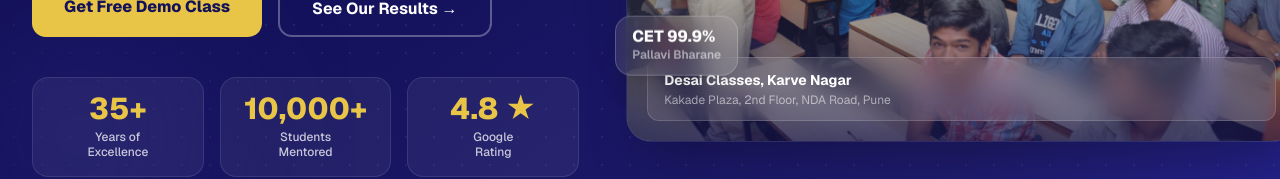
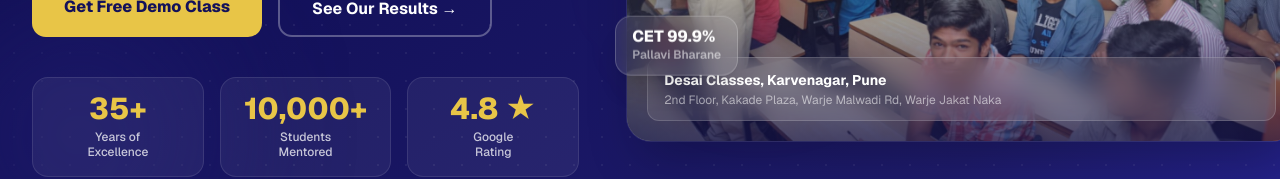
Before and after one commit to pratikdesai74/desai-classes-website, a Next.js app: page / in a window 1280 px wide. Shown: the part 521-700 px from the top of the page. Built offline with nearby package versions, Linux system fonts and the light colour scheme.

Commit message:
Update address to Warje Malwadi Rd, Warje Jakat Naka, Karvenagar

```diff
--- a/src/app/layout.tsx
+++ b/src/app/layout.tsx
@@ -91,8 +91,8 @@ const jsonLd = {
   telephone: "+919822598294",
   address: {
     "@type": "PostalAddress",
-    streetAddress: "Kakade Plaza, 2nd Floor, NDA Road, Opposite Kakade City",
-    addressLocality: "Karve Nagar, Pune",
+    streetAddress: "2nd Floor, Kakade Plaza, Warje Malwadi Rd, Warje Jakat Naka",
+    addressLocality: "Karvenagar, Pune",
     addressRegion: "Maharashtra",
     postalCode: "411052",
     addressCountry: "IN",
--- a/src/components/Contact.tsx
+++ b/src/components/Contact.tsx
@@ -70,9 +70,9 @@ export default function Contact() {
                   <div>
                     <div className="text-white font-bold text-sm mb-0.5">Address</div>
                     <div className="text-white/50 text-sm leading-relaxed">
-                      Kakade Plaza, 2nd Floor, NDA Road,<br />
-                      Opposite Kakade City, Karve Nagar,<br />
-                      Pune — 411052
+                      2nd Floor, Kakade Plaza,<br />
+                      Warje Malwadi Rd, Warje Jakat Naka,<br />
+                      Karvenagar, Pune — 411052
                     </div>
                   </div>
                 </div>
--- a/src/components/Footer.tsx
+++ b/src/components/Footer.tsx
@@ -75,7 +75,7 @@ export default function Footer() {
       <div className="border-t border-white/6">
         <div className="max-w-7xl mx-auto px-4 sm:px-6 lg:px-8 py-5 flex flex-col sm:flex-row items-center justify-between gap-3">
           <p className="text-white/65 text-xs">&copy; {new Date().getFullYear()} Desai Classes, Pune. All rights reserved.</p>
-          <p className="text-white/65 text-xs">Kakade Plaza, 2nd Floor, NDA Road, Karve Nagar, Pune — 411052</p>
+          <p className="text-white/65 text-xs">2nd Floor, Kakade Plaza, Warje Malwadi Rd, Warje Jakat Naka, Karvenagar, Pune — 411052</p>
         </div>
       </div>
     </footer>
--- a/src/components/Hero.tsx
+++ b/src/components/Hero.tsx
@@ -110,8 +110,8 @@ export default function Hero() {
                 <div className="absolute inset-0 bg-gradient-to-t from-[#0D0B47]/75 via-transparent to-transparent" />
                 {/* Address label at bottom */}
                 <div className="absolute bottom-5 left-5 right-5 bg-white/10 backdrop-blur-md border border-white/15 rounded-xl px-4 py-3">
-                  <div className="text-white font-bold text-sm">Desai Classes, Karve Nagar</div>
-                  <div className="text-white/55 text-xs mt-0.5">Kakade Plaza, 2nd Floor, NDA Road, Pune</div>
+                  <div className="text-white font-bold text-sm">Desai Classes, Karvenagar, Pune</div>
+                  <div className="text-white/55 text-xs mt-0.5">2nd Floor, Kakade Plaza, Warje Malwadi Rd, Warje Jakat Naka</div>
                 </div>
               </div>
 
```
